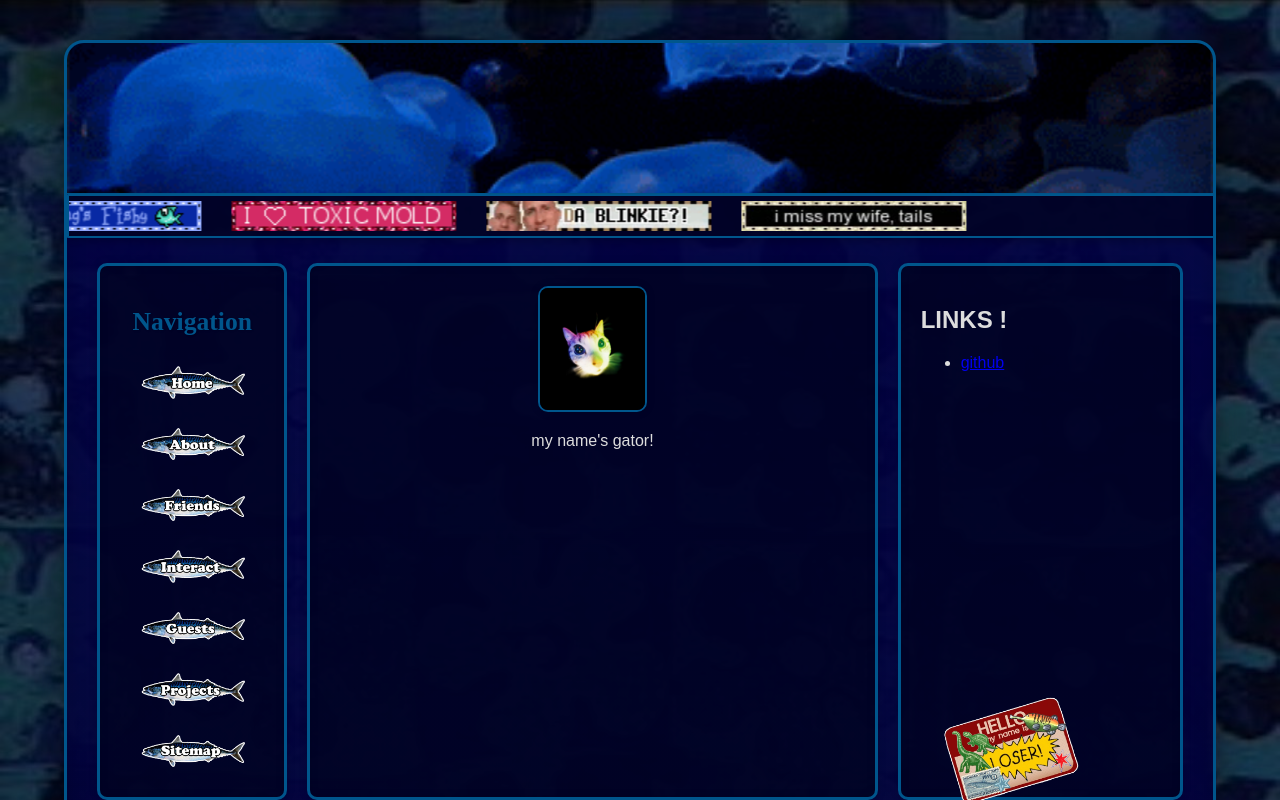
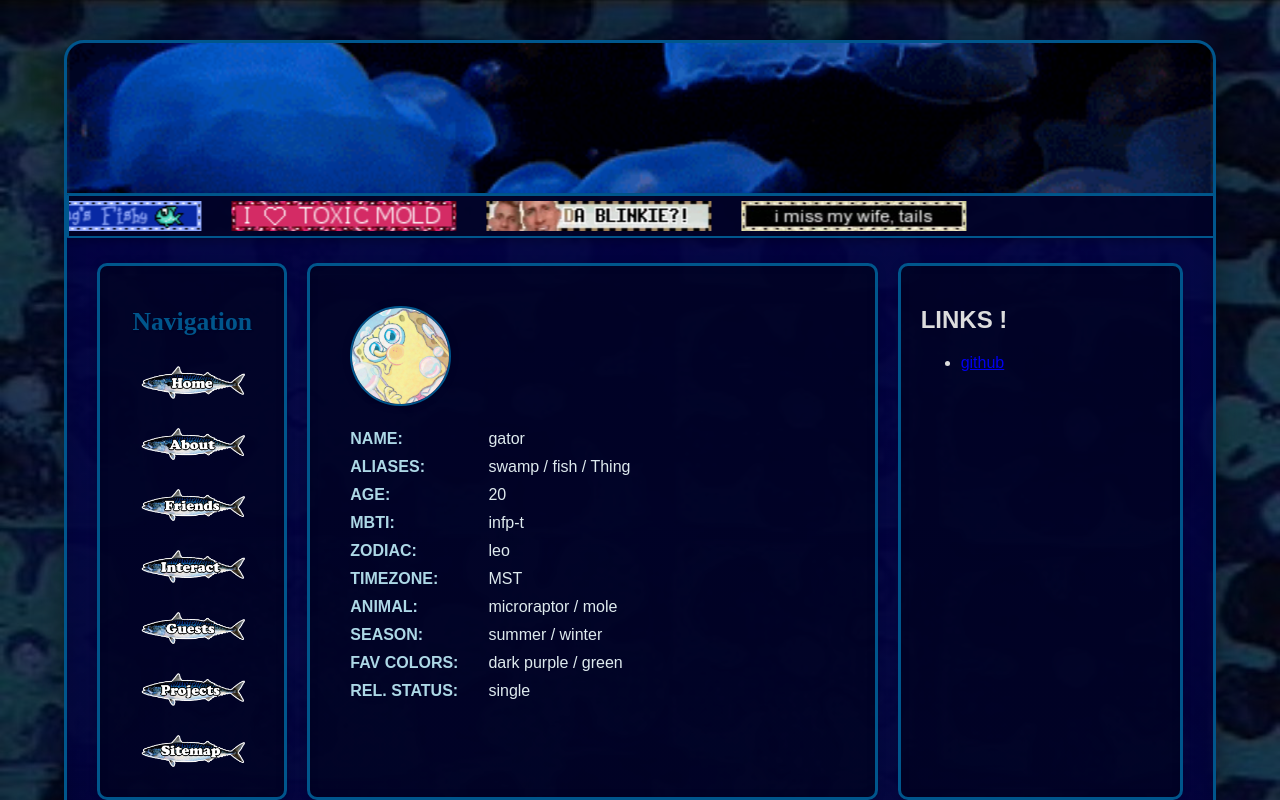
Before and after one commit to gator-bones/personal-website, a React (Create React App) app in the folder front-end/: page /about in a window 1280 px wide. Shown: the top 800 px of the page. Built offline with nearby package versions, Linux system fonts and the light colour scheme; a web font is replaced by a local one.

Commit message:
about
started about me

```diff
--- a/front-end/src/pages/about/about.css
+++ b/front-end/src/pages/about/about.css
@@ -156,12 +156,38 @@ body {
     max-width: 20%;
     height: auto;
     border: 2px solid #00568C;
-    border-radius: 10px;
+    border-radius: 55px;
     box-shadow: 0 0 10px rgba(0, 0, 0, 0.1), inset 0 0 8px rgba(1, 0, 8, 0.11);
+    margin-bottom: 20px;
 }
 
 .sidebar-column {
     text-align: left;
+}
+
+.about-me-container {
+    padding: 20px;
+    text-align: left;
+}
+
+.about-info-grid {
+    display:grid;
+    grid-template-columns: auto 1fr;
+    gap: 10px 20px;
+    text-align: left;
+    max-width: 600px;
+    margin: 0 auto;
+}
+
+.about-label {
+    font-weight: bold;
+    color: #ADD8E6;
+    padding-right: 10px;
+}
+
+.about-info {
+    color: #deeaee;
+    word-wrap: break-word;
 }
 
 .site-footer {
--- a/front-end/src/pages/about/about.js
+++ b/front-end/src/pages/about/about.js
@@ -26,10 +26,46 @@ const About = () => {
                     </div>
 
                     <div className='aquarium-column main-content-column'>
-                        <img src='./images/about/rainbowCat.jpg' alt='rainbow cat' />
-                        <p>
-                            my name's gator!
-                        </p>
+                    <div className='about-me-container'>
+                        <img src='./images/about/sponge_icon1.jpg' alt='icon' />
+
+                        <div className='about-info-grid'>
+                            <div className='about-label'>NAME:</div>
+                            <div className='about-info'>gator</div>
+
+                            <div className='about-label'>ALIASES:</div>
+                            <div className='about-info'>swamp / fish / Thing</div>
+
+                            <div className='about-label'>AGE:</div>
+                            <div className='about-info'>20</div>
+
+                            <div className='about-label'>MBTI:</div>
+                            <div className='about-info'>infp-t</div>
+
+                            <div className='about-label'>ZODIAC:</div>
+                            <div className='about-info'>leo</div>
+
+                            <div className='about-label'>TIMEZONE:</div>
+                            <div className='about-info'>MST</div>
+
+                            <div className='about-label'>ANIMAL:</div>
+                            <div className='about-info'>microraptor / mole</div>
+
+                            <div className='about-label'>SEASON:</div>
+                            <div className='about-info'>summer / winter</div>
+
+                            <div className='about-label'>FAV COLORS:</div>
+                            <div className='about-info'>dark purple / green</div>
+
+                            <div className='about-label'>REL. STATUS:</div>
+                            <div className='about-info'>single</div>
+
+
+
+                        </div>
+                    </div>
+
+
                     </div>
 
                     <div className='aquarium-column sidebar-column'>
@@ -40,7 +76,7 @@ const About = () => {
                     </div>
 
                     <div className='aquarium-column sidebar-column'>
-                        <h2>LINKS !</h2>
+                        <h2>idk yet</h2>
                         <ul className='todo-list'>
                         </ul>
                     </div>
@@ -50,7 +86,7 @@ const About = () => {
                     </div>
 
                     <div className='aquarium-column sidebar-column'>
-                        <h2>LINKS !</h2>
+                        <h2>MUSIC !</h2>
                         <ul className='todo-list'>
                         </ul>
                     </div>
@@ -65,8 +101,8 @@ const About = () => {
                 </div>
             </div>
 
-            <img src='./images/decor/loserTag.png'
-            alt='loser tag' className='loser-tag' />
+            {/* <img src='./images/decor/loserTag.png'
+            alt='loser tag' className='loser-tag' /> */}
         </div>
     );
 }
```
Also changed, not shown: front-end/public/images/about/sponge_icon1.jpg (added).
